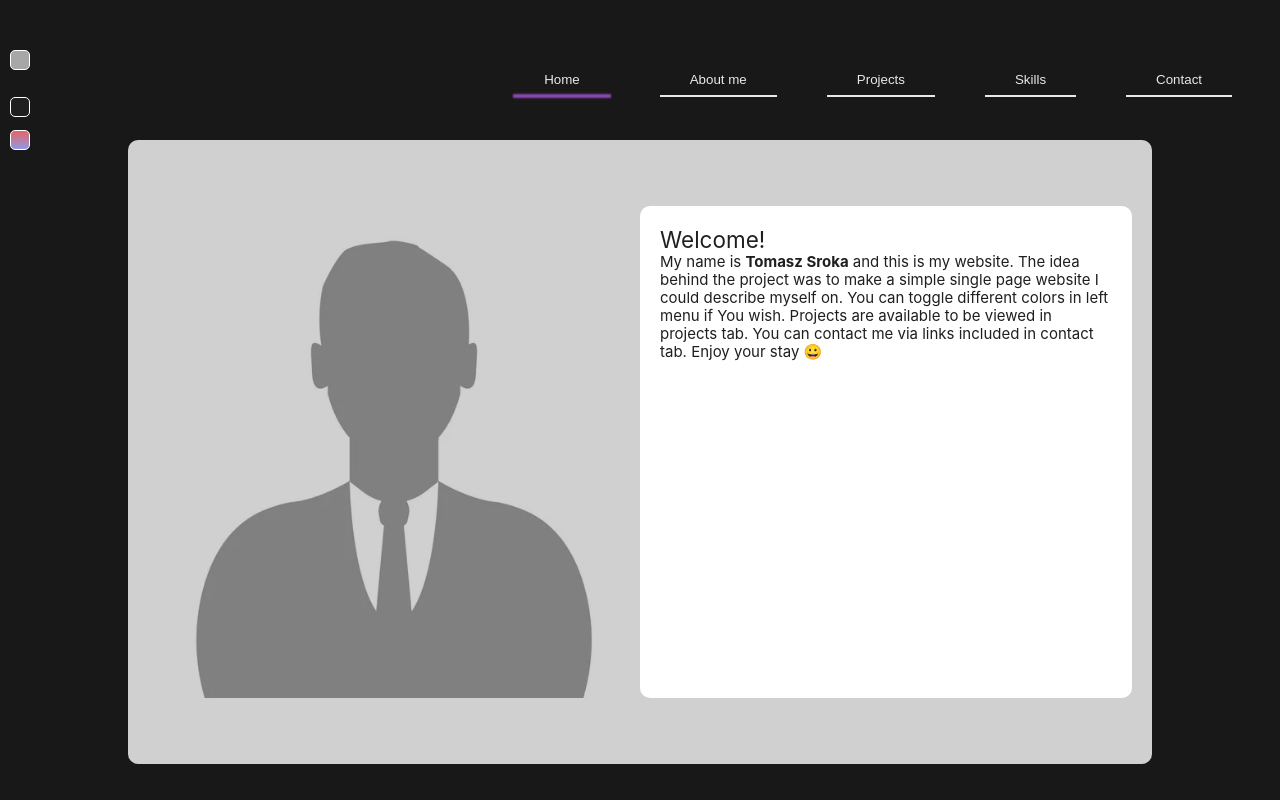
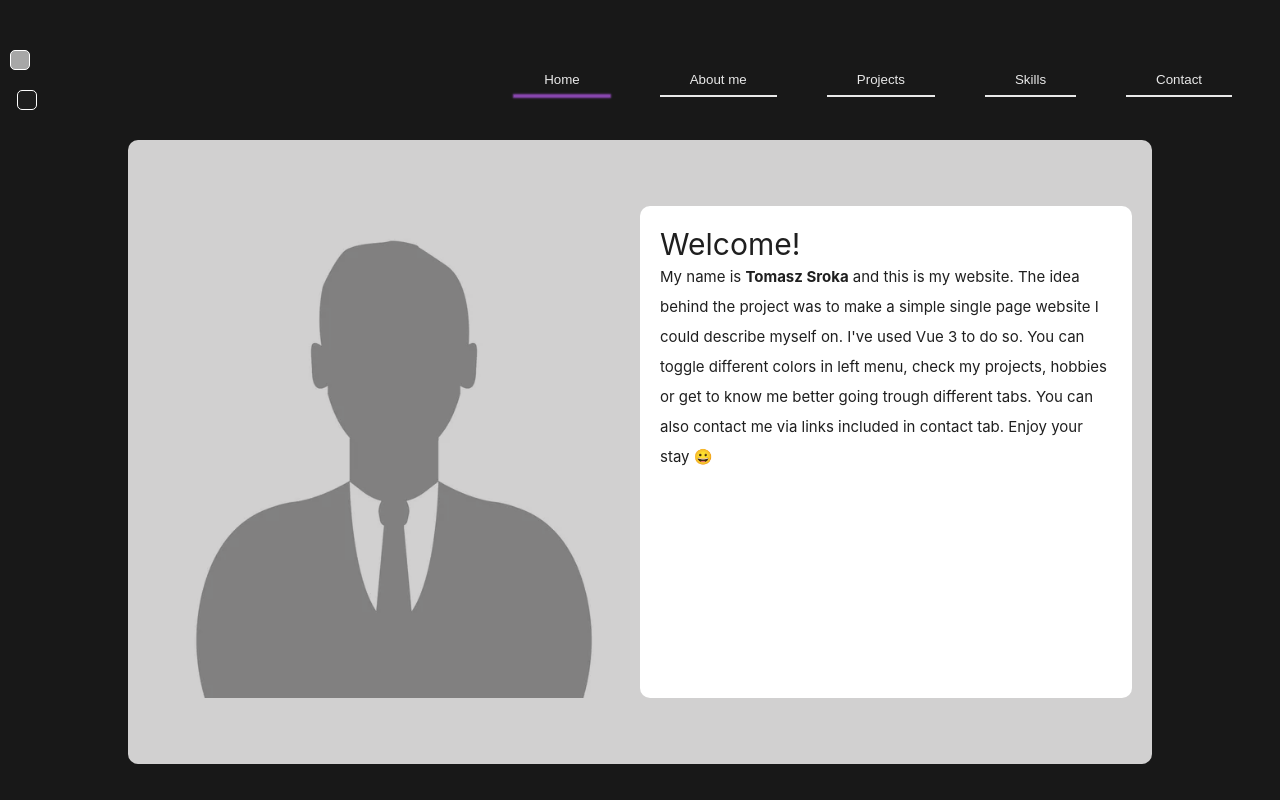
Before and after one commit to khamtaler/portfolio, a Vue app: page / in a window 1280 px wide. Built offline with nearby package versions, Linux system fonts and the light colour scheme.

Commit message:
few quick fixes of the demo version, one project swap, experience filled with content

```diff
--- a/src/App.vue
+++ b/src/App.vue
@@ -31,15 +31,19 @@ import HamburgerIcon from './components/icons/HamburgerIcon.vue';
 	<main class="main">
 		<Tile v-if="show === `Home`" id="Homepage" class="homepage">
 			<div class="homepage--section">
-				<img class="homepage--sectionImage" src="./assets/images/avatar.jpg" />
+				<img
+					class="homepage--sectionImage"
+					src="./assets/images/avatar.jpg"
+					alt="Creator picture"
+				/>
 				<div class="homepage--sectionText">
-					<h2>Welcome!</h2>
-					<p>
+					<h1>Welcome!</h1>
+					<p class="homepage--sectionTextWelcome">
 						My name is <b>Tomasz Sroka</b> and this is my website. The idea behind the project was
-						to make a simple single page website I could describe myself on. You can toggle
-						different colors in left menu if You wish. Projects are available to be viewed in
-						projects tab. You can contact me via links included in contact tab. Enjoy your stay
-						&#128512;
+						to make a simple single page website I could describe myself on. I've used Vue 3 to do
+						so. You can toggle different colors in left menu, check my projects, hobbies or get to
+						know me better going trough different tabs. You can also contact me via links included
+						in contact tab. Enjoy your stay &#128512;
 					</p>
 				</div>
 			</div></Tile
@@ -47,11 +51,18 @@ import HamburgerIcon from './components/icons/HamburgerIcon.vue';
 		<Tile v-if="show === `About me`" id="About" class="about"> <Tabs /></Tile>
 		<Tile v-if="show === `Projects`" id="Projects" class="projects">
 			<ProjectTile
+				desc="Portfolio in Vue.js"
+				link="#/"
+				github="https://github.com/khamtaler/portfolio"
+			>
+				<img class="projects--image" src="./assets/images/Portfolio.webp" alt="project picture" />
+			</ProjectTile>
+			<ProjectTile
 				desc="Quizz in React"
 				link="https://clever-khapse-9eeb96.netlify.app/"
 				github="https://github.com/khamtaler/React_ts_quizz"
 			>
-				<img class="projects--image" src="./assets/images/Quizz.webp" />
+				<img class="projects--image" src="./assets/images/Quizz.webp" alt="project picture" />
 			</ProjectTile>
 
 			<ProjectTile
@@ -59,17 +70,18 @@ import HamburgerIcon from './components/icons/HamburgerIcon.vue';
 				link="https://creative-souffle-842769.netlify.app/"
 				github="https://github.com/khamtaler/nuxt_landing"
 			>
-				<img class="projects--image" src="./assets/images/ProductFactory.webp" />
+				<img
+					class="projects--image"
+					src="./assets/images/ProductFactory.webp"
+					alt="project picture"
+				/>
 			</ProjectTile>
 			<ProjectTile
 				desc="Landing in Vue.js"
 				link="https://sunny-mochi-22e9b8.netlify.app/"
 				github="https://github.com/khamtaler/vue_landing"
 			>
-				<img class="projects--image" src="./assets/images/TuOglos.webp" />
-			</ProjectTile>
-			<ProjectTile desc="Ecocalculator in Vanilla JS" link="https://lively.pl/ekokalkulator/">
-				<img class="projects--image" src="./assets/images/Kalkulator.webp" />
+				<img class="projects--image" src="./assets/images/TuOglos.webp" alt="project picture" />
 			</ProjectTile>
 		</Tile>
 		<Tile v-if="show === `Skills`" id="Skills" class="skills"> <Skills /></Tile>
@@ -97,9 +109,9 @@ import HamburgerIcon from './components/icons/HamburgerIcon.vue';
 				<div class="contact--city">
 					<p>Currently living in: <b>Cracow</b></p>
 					<div class="contact--cityImages">
-						<img class="contact--image" src="./assets/images/Lake.webp" />
-						<img class="contact--image" src="./assets/images/Balon.webp" />
-						<img class="contact--image" src="./assets/images/Storm.webp" />
+						<img class="contact--image" src="./assets/images/Lake.webp" alt="Lake" />
+						<img class="contact--image" src="./assets/images/Balon.webp" alt="Balon" />
+						<img class="contact--image" src="./assets/images/Storm.webp" alt="Storm" />
 					</div>
 				</div>
 			</Section>
@@ -166,6 +178,9 @@ export default {
 	background: #fff;
 	border-radius: 10px;
 	padding: 20px;
+}
+.homepage--sectionTextWelcome {
+	line-height: 2;
 }
 
 .homepage--sectionImage {
--- a/src/assets/main.css
+++ b/src/assets/main.css
@@ -27,6 +27,6 @@
 }
 @media (max-width: 840px) {
 	#app {
-		padding: 1.5rem;
+		padding: 1rem;
 	}
 }
--- a/src/components/ColorsAside.vue
+++ b/src/components/ColorsAside.vue
@@ -1,3 +1,6 @@
+<script setup>
+import ColorButton from './ColorButton.vue';
+</script>
 <template>
 	<aside class="colorMenu">
 		<ColorButton
@@ -12,17 +15,16 @@
 			title="dark"
 			@click="changeColor(`dark`)"
 		/>
-		<ColorButton
+		<!-- <ColorButton
 			:class="{ active: active === 'colorfule' }"
 			colorClass="button--color---colorful"
 			title="colorfule"
 			@click="changeColor(`colorfule`)"
-		/>
+		/> -->
 	</aside>
 </template>
 
 <script>
-import ColorButton from './ColorButton.vue';
 export default {
 	data() {
 		return {
@@ -57,9 +59,7 @@ export default {
 	top: 15px;
 	left: 70px;
 }
-.colorMenu .active {
-	top: 7px;
-}
+
 @media (min-width: 1320px) {
 	.colorMenu {
 		left: -15px;
@@ -74,8 +74,15 @@ export default {
 		left: 10px;
 		flex-direction: column;
 	}
+	.colorMenu .active {
+		left: 7px;
+	}
 }
-
+@media (max-width: 840px) {
+	.colorMenu .active {
+		top: 7px;
+	}
+}
 // 	.colorMenu {
 // 		top: 10px;
 // 		right: 20px;
--- a/src/components/Menu.vue
+++ b/src/components/Menu.vue
@@ -32,7 +32,7 @@ export default {
 	width: 100%;
 	min-height: 62px;
 	align-items: center;
-	justify-content: end;
+	justify-content: flex-end;
 	gap: 50px;
 	margin-bottom: 30px;
 	padding: 10px 0px;
--- a/src/components/Tabs.vue
+++ b/src/components/Tabs.vue
@@ -40,11 +40,11 @@ import HobbyTile from './HobbyTile.vue';
 		><TabItem class="tab--experience tabItem---layout">
 			<img class="tab--contentImage" src="../assets/images/Lively.webp" alt="Logo" />
 			<div class="tab--desc">
-				<h3>Cracow University of Technology</h3>
-				<p>February 2021 - September 2022</p>
-				<p><b>Master Degree</b></p>
-				<p>Field of study: IT</p>
-				<p>Spec: Data Science</p>
+				<h3>
+					Specjaliści od świata online. <br />
+					Nieustająco podążają i uczą się nowinek technologicznych, aby klienci korzystali tylko z
+					najlepszych narzędzi. Kreują wirtualną rzeczywistość, realizują każde wydarzenie.
+				</h3>
 			</div>
 		</TabItem>
 		<TabItem class="tab--experience tabItem---layout">
```
Also changed, not shown: src/assets/images/Portfolio.webp (added).
